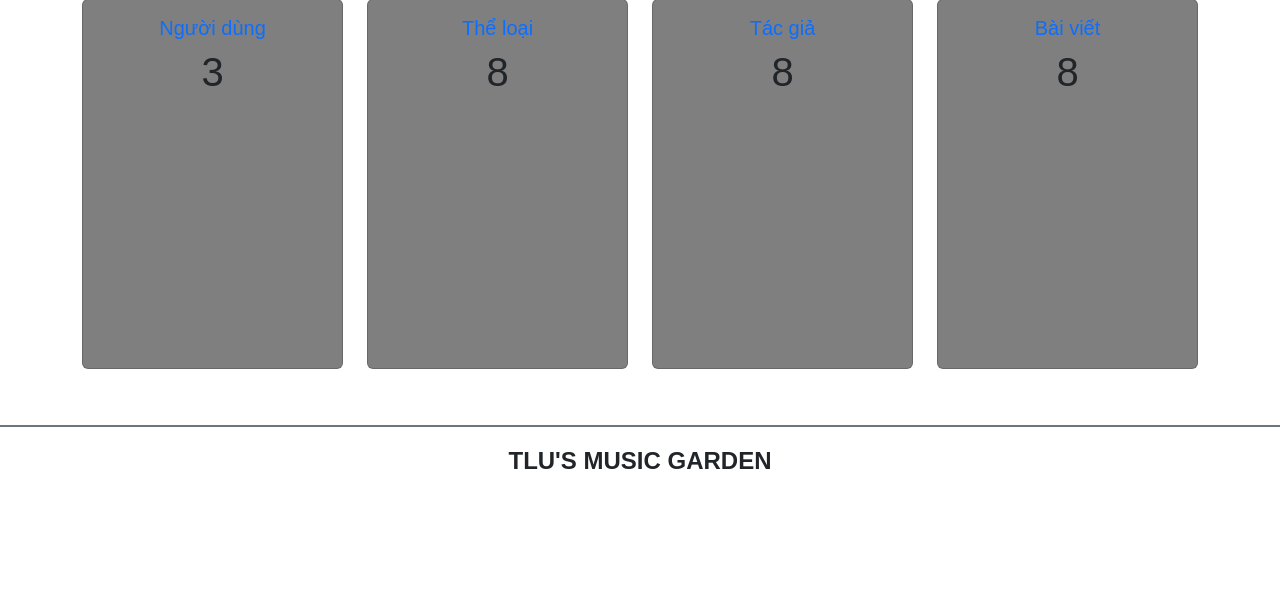
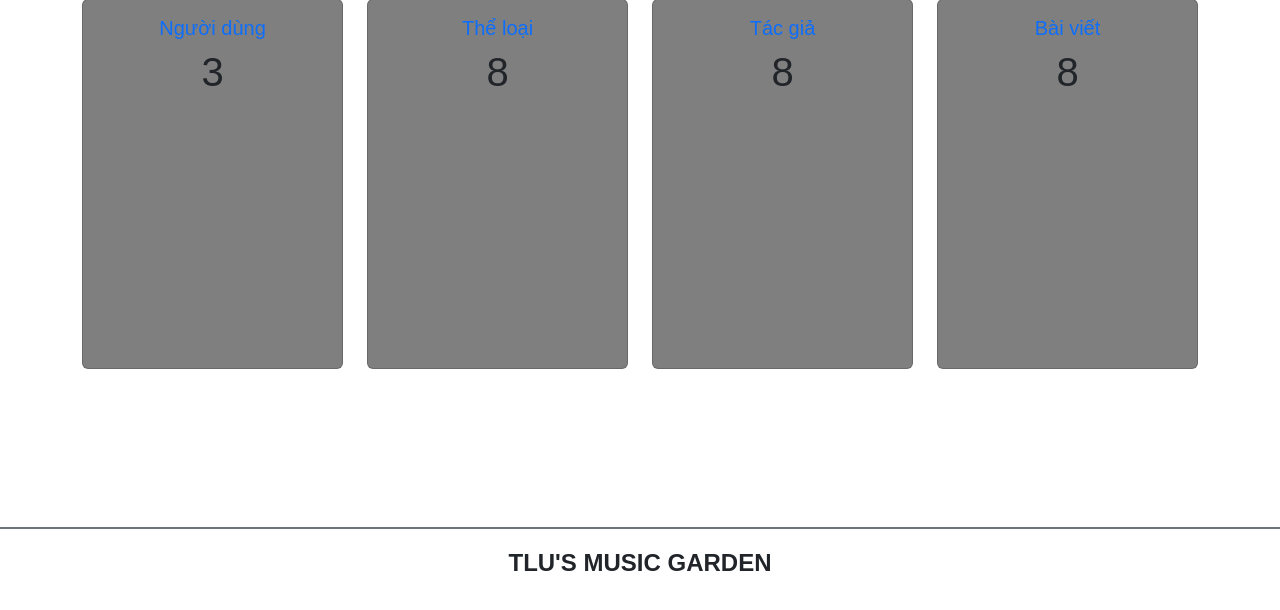
Before and after one commit to dangphuong3110/CSE485_2023, a PHP site: page /admin/ in a window 1280 px wide. Shown: the part 123-733 px from the top of the page. Run offline with PHP 8.4, Linux system fonts and the light colour scheme; a user stored in the database is signed in; data comes from the database, SQL or seed files in the repository; some libraries are stand-ins or nearby versions; some web fonts are replaced.

Commit message:
sửa index(admin)

```diff
--- a/btth01/admin/index.php
+++ b/btth01/admin/index.php
@@ -19,7 +19,7 @@ $title = "Trang chủ - Admin";
 ?>
 
 <?php require '../includes/header_admin.php' ?>
-    <main class="container mt-5 mb-5">
+    <main class="container mt-5 mb-5" style="min-height: 60vh;">
         <!-- <h3 class="text-center text-uppercase mb-3 text-primary">CẢM NHẬN VỀ BÀI HÁT</h3> -->
         <div class="row">
             <div class="col-sm-3">
```
